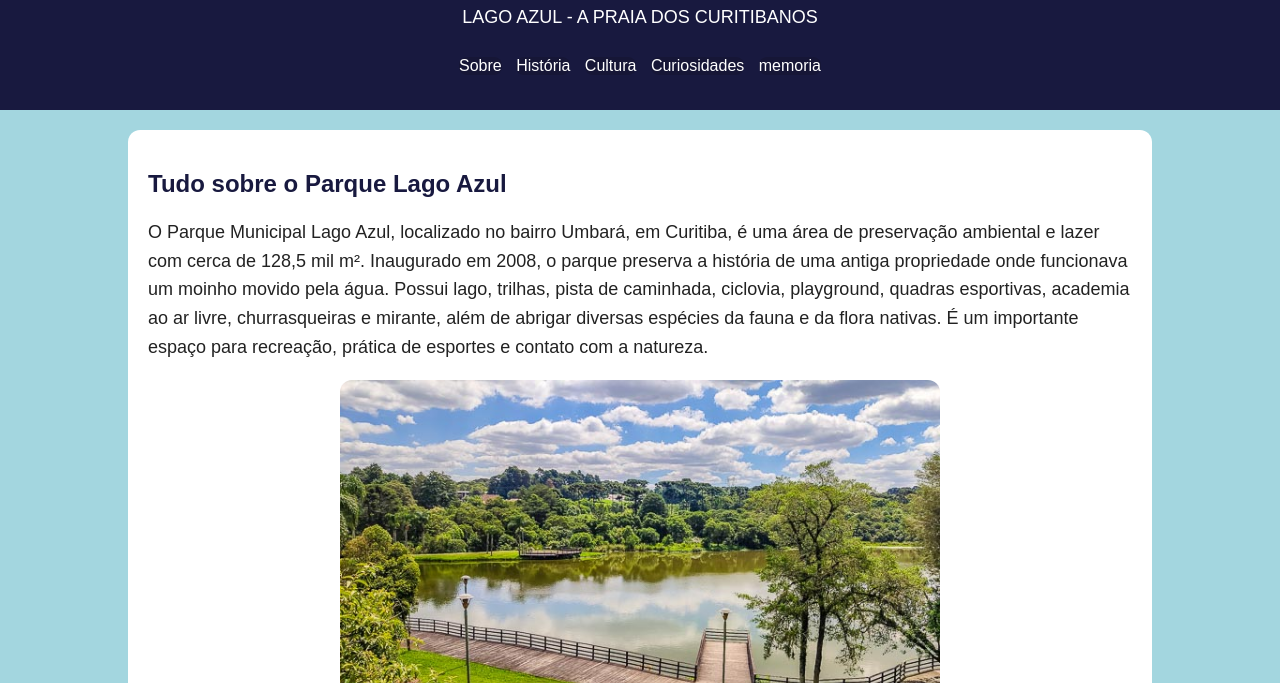
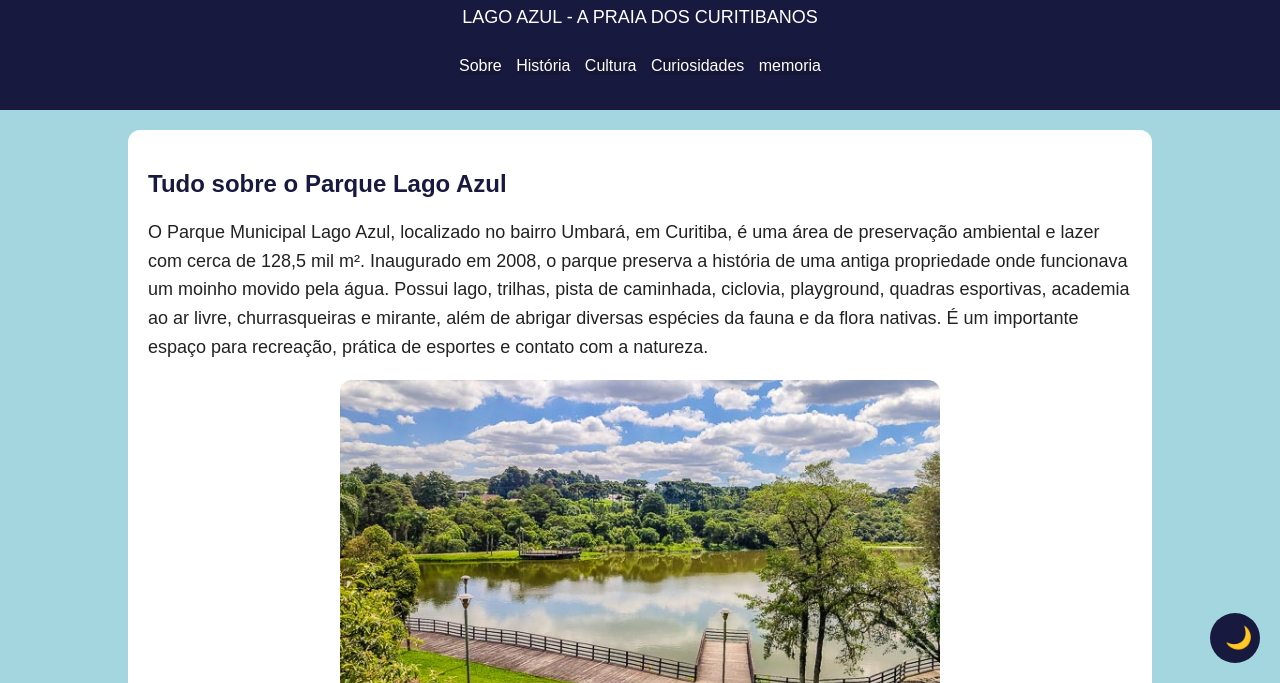
Before and after one commit to rafaelajesusalmeida-dotcom/tarefa.ed.digital, a plain HTML site: page index.html in a window 1280 px wide. Shown: the part 117-800 px from the top of the page. Drawn offline with Linux system fonts and the light colour scheme.

Commit message:
atualizei o style

```diff
--- a/style.css
+++ b/style.css
@@ -137,7 +137,7 @@ gap: 20px;
 flex-wrap: wrap;
 }
 
-btn-tema{
+.btn-tema{
     position: fixed;
     right: 20px;
     bottom: 20px;
```
